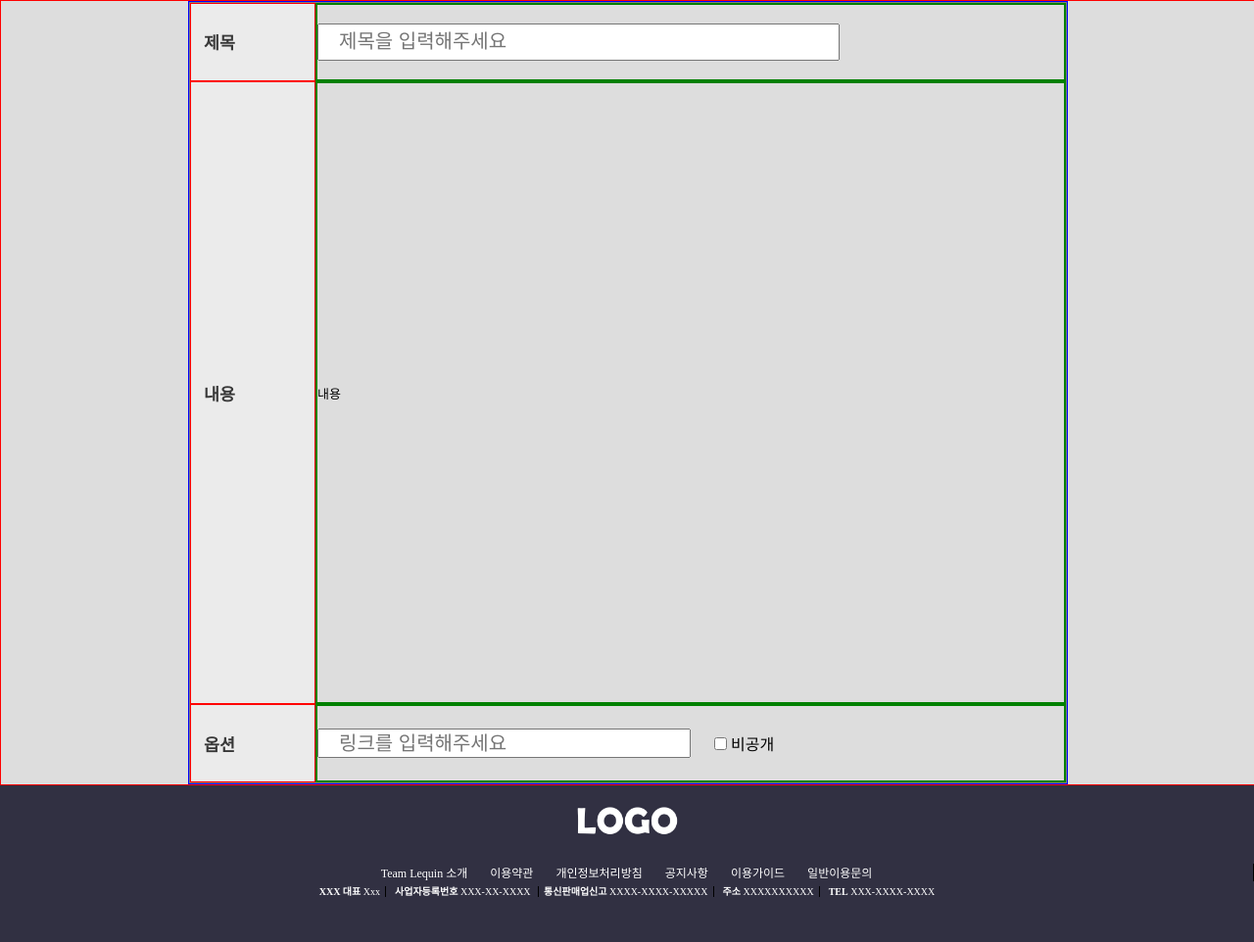
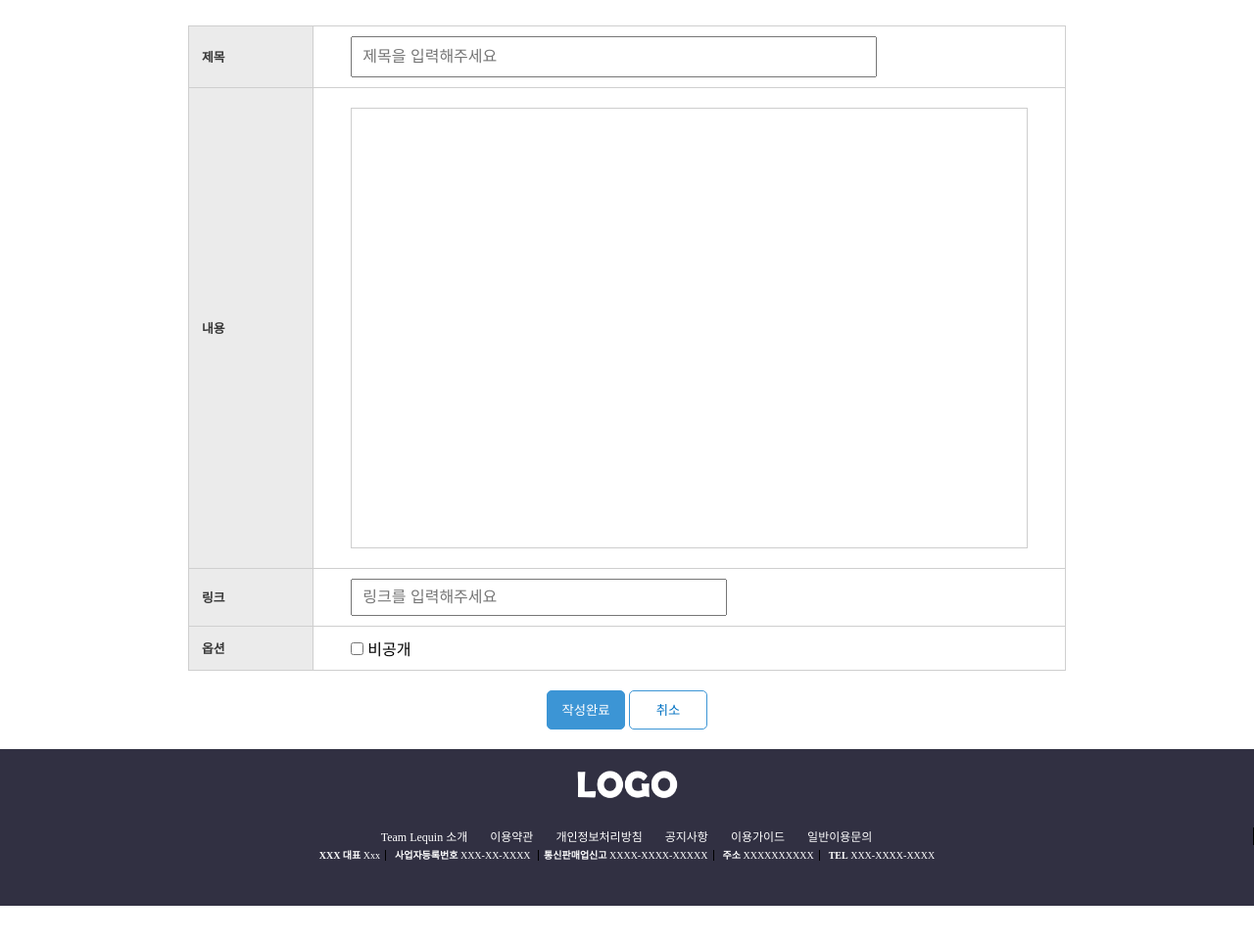
Before and after one commit to team-requin/Template_1, a PHP site: page /board/board_write.php in a window 1280 px wide. Shown: the part 240-1202 px from the top of the page at 98% size. After the commit the page ends 1165 px from the top, so only its background shows below. Run offline with PHP 8.4, Linux system fonts and the light colour scheme; the visitor is signed in with stand-in values (Sample User, id 1); data that the repository does not hold is empty.

Commit message:
board_write, css
css

```diff
--- a/board/board_write.php
+++ b/board/board_write.php
@@ -5,7 +5,7 @@
 ?>
     <div id="board_write">
         <form id="board_frame">
-            <table cellspacing="0" cellpadding="0">
+            <table cellspacing="0" cellpadding="0" >
                 <tbody id="board_tbody">
                     <tr>
                         <th>제목</th>
@@ -13,18 +13,29 @@
                     </tr>
                     <tr>
                         <th>내용</th>
-                        <td><pre>내용</pre></td>
+                        <td>
+                            <textarea></textarea>
+                        </td>
+                    </tr>
+                    <tr>
+                        <th>링크</th>
+                        <td>
+                            <input id="board_link"type="text" placeholder="링크를 입력해주세요">
+                        </td>
                     </tr>
                     <tr>
                         <th>옵션</th>
                         <td>
-                            <input id="board_link"type="text" placeholder="링크를 입력해주세요">
                             <input id="board_check" type="checkbox" value="board_check">
                             <label for="board_check">비공개</label>
                         </td>
                     </tr>
                 </tbody>
             </table>
+            <div id="board_button">
+                <button>작성완료</button>
+                <button>취소</button>
+            </div>
         </form>
     </div>
 <?php
--- a/skin/default.css
+++ b/skin/default.css
@@ -77,7 +77,6 @@ img {
 	width: 85%;
 }
 #header_menu ul div {
-	z-index: 2;
 	height: 100%;
 	width: 7vw;
 	cursor: pointer;
@@ -92,6 +91,8 @@ img {
 	text-align: center;
 	height: 100%;
 	width: 100%;
+}
+#header_menu ul div a {
 	text-decoration: none;
 }
 #header_menu ul div a span {
@@ -241,46 +242,76 @@ img {
 
 #board_write {
 	width: 100%;
-	height: 100%;
+	height: auto;
+	min-height: 80%;
 	display: flex;
 	justify-content: center;
-	border: 1px solid red;
+	background-color: #ffffff;
 }
 #board_frame {
 	width: 70%;
-	border: 1px solid blue;
+	height: 100%;
+	margin-top: 2%;
 }
 #board_frame table {
 	width: 100%;
+	height: 80%;
+	border-collapse: collapse;
+}
+#board_tbody {
 	height: 100%;
-	border: 1px solid gray;
 }
-#board_frame table tbody {
-	border: 1px solid green;
+#board_tbody tr td input, #board_tbody tr td textarea {
+	outline: none;
 }
-#board_frame table tbody tr {
-	border: 1px solid red;
+#board_tbody tr td {
+	padding: 0;
 }
-#board_frame table tbody tr:first-child {
+#board_tbody tr:first-child {
 	height: 10%;
-	border: 1px solid purple;
 }
-#board_frame table tbody tr:last-child {
+#board_tbody tr:first-child input {
+	margin-left: 5%;
+	font-size: 1rem;
+	padding: 10px;
+}
+#board_tbody tr:nth-child(2) td {
+	height: 80%;
+}
+#board_tbody tr:nth-child(2) td textarea {
+	min-width: 90%;
+	min-height: 450px;
+	resize: none;
+	font-size: 15px;
+	padding: 15px;
+	margin: 10px 5%;
+	box-sizing: border-box;
+	border: 1px solid #cecece;
+}
+#board_tbody tr:nth-child(3) td > input {
+	margin-left: 5%;
+	font-size: 1rem;
+	padding: 8px 10px;
+}
+#board_tbody tr:last-child {
 	height: 10%;
-	border: 1px solid black;
+}
+#board_tbody tr:last-child input {
+	margin-left: 5%;
+	padding: 10px;
 }
 #board_tbody tr th{
     width: 100px;
     padding: 10px 13px;
-    border: 1px solid red; /*#c4c4c4;*/
+    border: 1px solid #cfcfcf; /*#c4c4c4;*/
     background: #ebebeb;
     color: #383838;
     text-align: left;
-    font-size: 1.083em;
+    font-size: 0.8em;
 }
 #board_tbody tr td{
-	padding: 0;
-	border: 2px solid green;
+	padding: 10px 0;
+	border: 1px solid #cfcfcf;
 }
 #board_title {
 	padding-left: 20px;
@@ -288,38 +319,35 @@ img {
 	height: 50%;
 	width: 70%;
 }
-
 #board_link {
 	font-size: 20px;
-	padding: 0 20px;
-	margin-right: 20px;
+	margin-right: 10px;
 	height: 40%;
 	width: 50%
 }
-
-/*
-
-
-#table_div table tbody tr td input{
-	border: 1px solid red;
-	width: 70%;
+#board_button {
+	padding: 20px;
+	text-align: center;
 }
-#board_title {
-	border: 1px solid red;
+#board_button button {
+	width: 80px;
+	height: 40px;
+	background-color: #ffffff;
+	border: 1px solid #3c95d5;
+	border-radius: 5px;
+	cursor: pointer;
+	outline: none;
 }
-#board_title input {
-	width: 50%;
+#board_button button:first-child {
+	background: #3c95d5;
+	color: #ffffff;
 }
-#board_input {
-	height: 70%;
-	border: 1px solid blue;
+#board_button button:first-child:hover {
+	background-color: #0071c2;
 }
-#board_input td input {
-	width: 100%;
-	height: 100%;
+#board_button button:last-child {
+	color: #0071c2;
 }
-#board_option {
-	height: 10%;
-	text-align: end;
-	border: 1px solid gray;
-} */
+#board_button button:last-child:hover {
+	background-color: #00a5ca;
+}
```
Also changed, not shown: js/index.js (+9 -0 lines).
